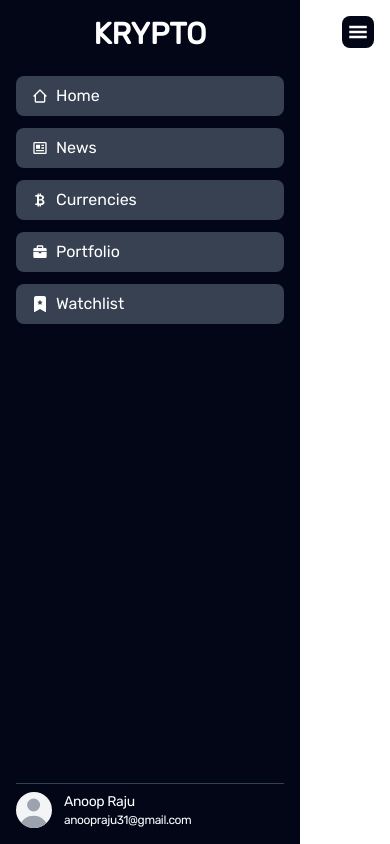
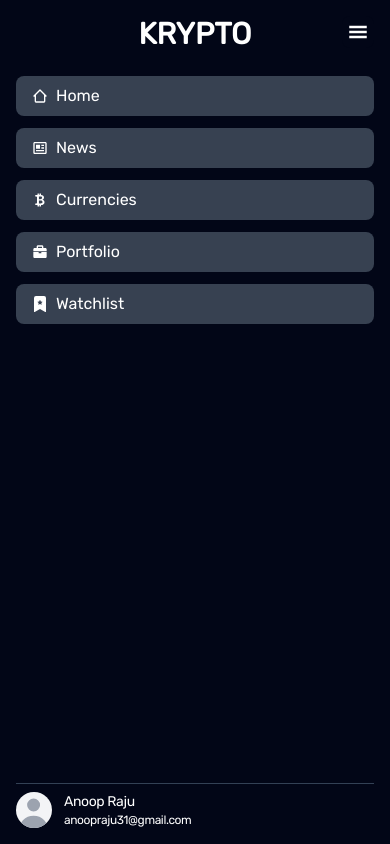
Before and after one commit to anoopraju31/Krypto, a Next.js app: page / in a window 390 px wide. Built offline with nearby package versions, Linux system fonts and the light colour scheme.

Commit message:
Side Navbar Component: full responsive

```diff
--- a/src/app/components/SideNavbar.tsx
+++ b/src/app/components/SideNavbar.tsx
@@ -1,6 +1,6 @@
 'use client'
 import Link from 'next/link'
-import { FC, ReactElement, ReactNode, useState } from 'react'
+import { FC, ReactElement, ReactNode, useEffect, useState } from 'react'
 import { BiHomeAlt2, BiNews, BiSolidBriefcase } from 'react-icons/bi'
 import { BsCurrencyBitcoin, BsFillBookmarkStarFill } from 'react-icons/bs'
 import { GiHamburgerMenu } from 'react-icons/gi'
@@ -33,10 +33,32 @@ const NavLink = ({ title, link, icon, isExpanded }: NavLinkProps) => {
 
 const SideNavbar = () => {
 	const [isExpanded, setIsExpanded] = useState<boolean>(true)
+
+	useEffect(() => {
+		const collaspeNavbar = () => {
+			if (typeof window !== 'undefined' && window.innerWidth < 768) {
+				setIsExpanded(false)
+			}
+		}
+
+		window.addEventListener('resize', collaspeNavbar)
+
+		return () => {
+			window.removeEventListener('resize', collaspeNavbar)
+		}
+	}, [])
 	return (
 		<header
-			className={`fixed top-0 left-0 ${
-				isExpanded ? 'w-1/5 min-w-[300px] max-w-sm' : 'w-auto px-0'
+			className={`${
+				isExpanded
+					? 'w-full md:w-1/5 md:min-w-[300px] md:max-w-[300px]'
+					: 'md:w-[53.625px] px-0'
+			} min-h-screen h-auto`}>
+			<div
+				className={`fixed top-0 z-50 ${
+					isExpanded
+						? 'w-full md:w-1/5 md:min-w-[300px] md:max-w-[300px] left-0'
+						: 'w-auto px-0 -left-full md:left-0'
 				} h-full p-4 text-white bg-slate-950 flex flex-col`}>
 				<div className='mb-6'>
 					<h2 className='text-3xl px-2 text-center uppercase font-text font-extrabold'>
@@ -45,7 +67,7 @@ const SideNavbar = () => {
 							{isExpanded ? (
 								<span> Krypto </span>
 							) : (
-							<span className='rounded-full py-2 px-3 border leading-none text-xl'>
+								<span className='w-9 h-9 inline-flex justify-center items-center rounded-full border leading-none text-xl'>
 									K
 								</span>
 							)}{' '}
@@ -112,11 +134,12 @@ const SideNavbar = () => {
 				</div>
 
 				<div
-				className='fixed top-4 right-4 bg-slate-950 w-8 h-8 rounded-lg flex justify-center'
+					className='fixed top-4 right-4 z-50 bg-slate-950 w-8 h-8 rounded-lg flex justify-center'
 					onClick={() => setIsExpanded((prev) => !prev)}>
 					<button className='text-xl leading-none'>
 						<GiHamburgerMenu />
 					</button>
+				</div>
 			</div>
 		</header>
 	)
--- a/src/app/layout.tsx
+++ b/src/app/layout.tsx
@@ -15,8 +15,10 @@ export default function RootLayout({
 	return (
 		<html lang='en'>
 			<body className='relative'>
-				<SideNavbar />
-				{children}
+				<div className='flex'>
+					<SideNavbar />
+					{children}
+				</div>
 			</body>
 		</html>
 	)
```
Lines whose indentation alone changed are shown as unchanged.
